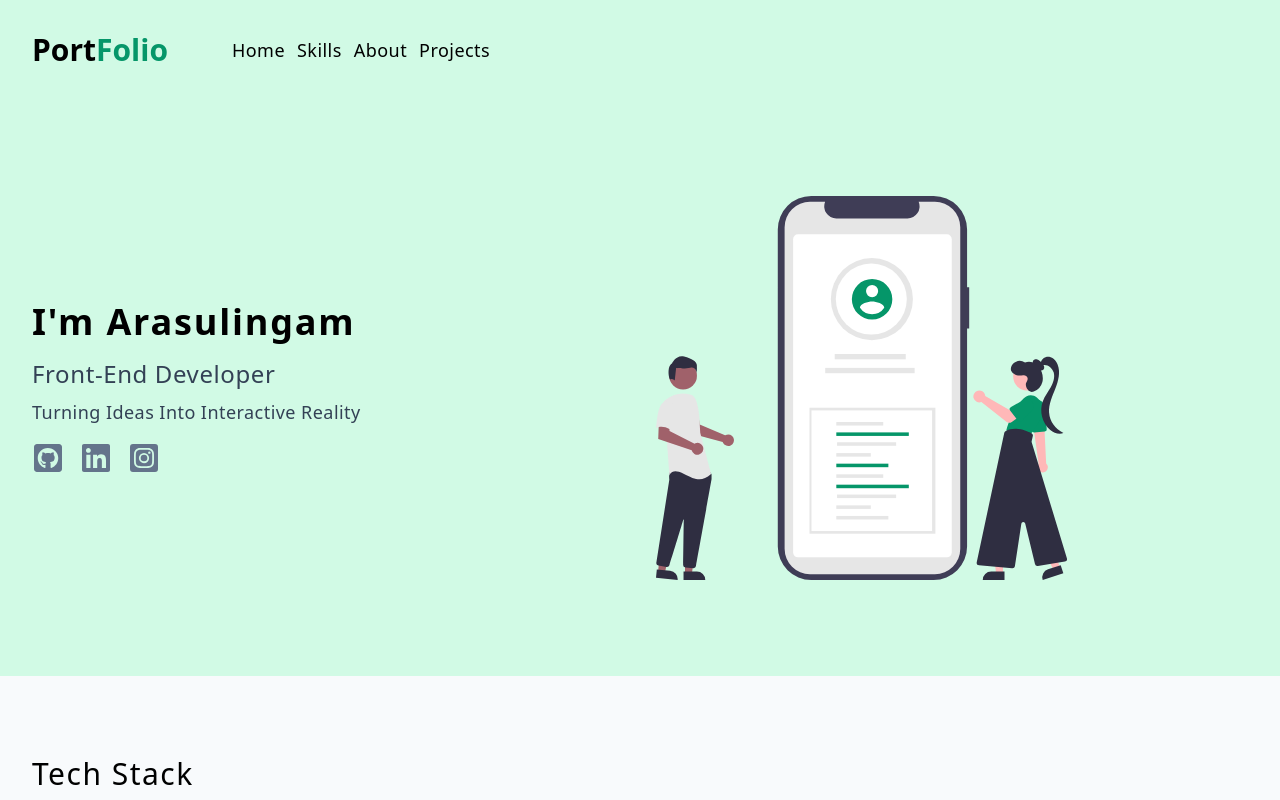
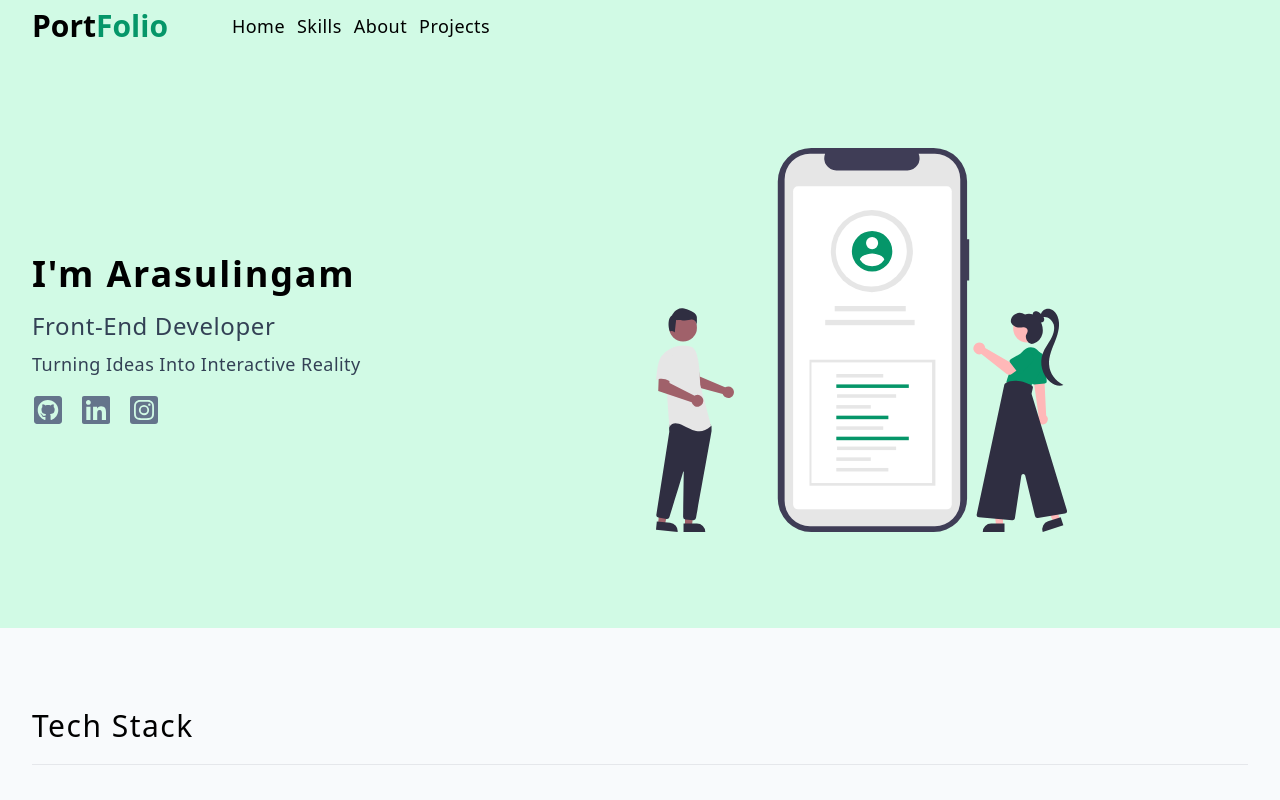
Before and after one commit to Arasulingam/portfolio, a React (Vite) app: page / in a window 1280 px wide. Shown: the top 800 px of the page. Built offline with nearby package versions, Linux system fonts and the light colour scheme.

Commit message:
Update Navbar.jsx

```diff
--- a/src/components/Navbar.jsx
+++ b/src/components/Navbar.jsx
@@ -3,7 +3,7 @@ import { links } from "../data";
 const Navbar = () => {
   return (
     <nav className="bg-emerald-100 w-full">
-      <div className="align-element py-4 flex flex-col sm:flex-row sm:gap-x-16 sm:items-center sm:py-8">
+      <div className="align-element py-2 flex flex-col sm:flex-row sm:gap-x-16 sm:items-center sm:py-2">
         <h2 className="text-3xl font-bold">
           Port<span className="text-emerald-600">Folio</span>
         </h2>
```
